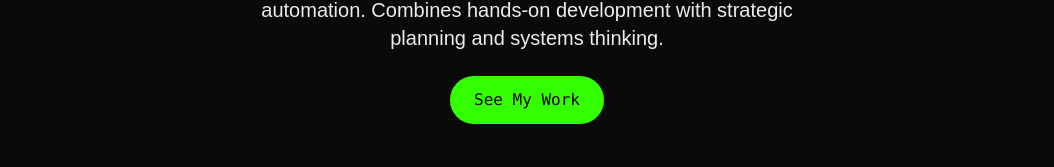
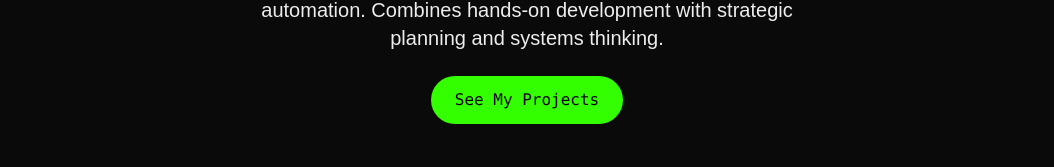
Before and after one commit to KevinBodwell/cv, a Next.js app: page / in a window 1280 px wide. Shown: the part 633-800 px from the top of the page, without its empty margins (113-1167 px from the left). Built offline with nearby package versions, Linux system fonts and the light colour scheme.

Commit message:
update projects link on front page, add 4th featured project.

```diff
--- a/public/data/projects.json
+++ b/public/data/projects.json
@@ -54,7 +54,7 @@
     "description": "Rescue a Magento 2 site from a 3rd party agency relationship gone south.  Migrated to Adobe Commerce Cloud, improved performance, and ensured zero unplanned downtime.",
     "tags": ["Magento 2", "Performance", "New Relic"],
     "slug": "magento-site-rescue",
-    "homepage": false,
+    "homepage": true,
     "body": [
       {
         "type": "paragraph",
@@ -69,7 +69,7 @@
           "Removed some performance limited features installed by 3rd party",
           "Ensured zero unplanned downtime",
           "Monitored ongoing performance using New Relic",
-          "Results of migration and fixes have been zero unplanned downtime in over 2 years since I arrived"
+          "Results of migration and fixes have been zero unplanned downtime in over 2 years"
         ]
       }
     ]
--- a/src/app/page.tsx
+++ b/src/app/page.tsx
@@ -28,10 +28,10 @@ export default function HomePage() {
           Seasoned engineering leader and software architect with over 25 years of experience across e-commerce, manufacturing automation, industrial maintenance, and IT infrastructure. Proven ability to guide complex projects from conception to deployment, lead cross-functional teams, and implement innovative technical solutions that streamline operations and improve end-user experience. Fast learner with a passion for adopting new technologies and enhancing developer experience through automation. Combines hands-on development with strategic planning and systems thinking.
         </p>
         <Link
-          href="#projects"
+          href="/projects"
           className="px-6 py-3 rounded-full hover:bg-blue-700 transition coco"
         >
-          See My Work
+          See My Projects
         </Link>
       </section>
 
```
